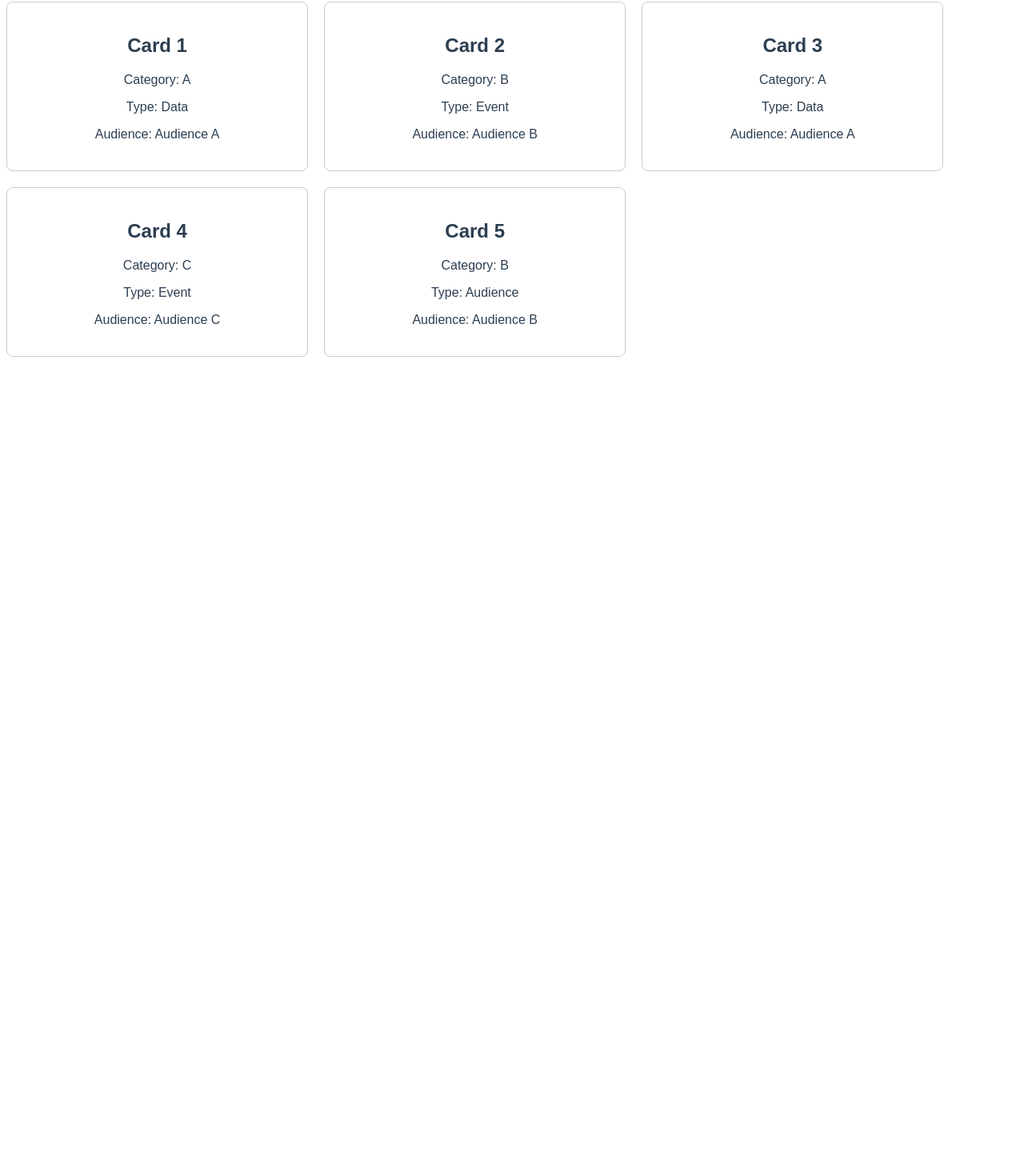
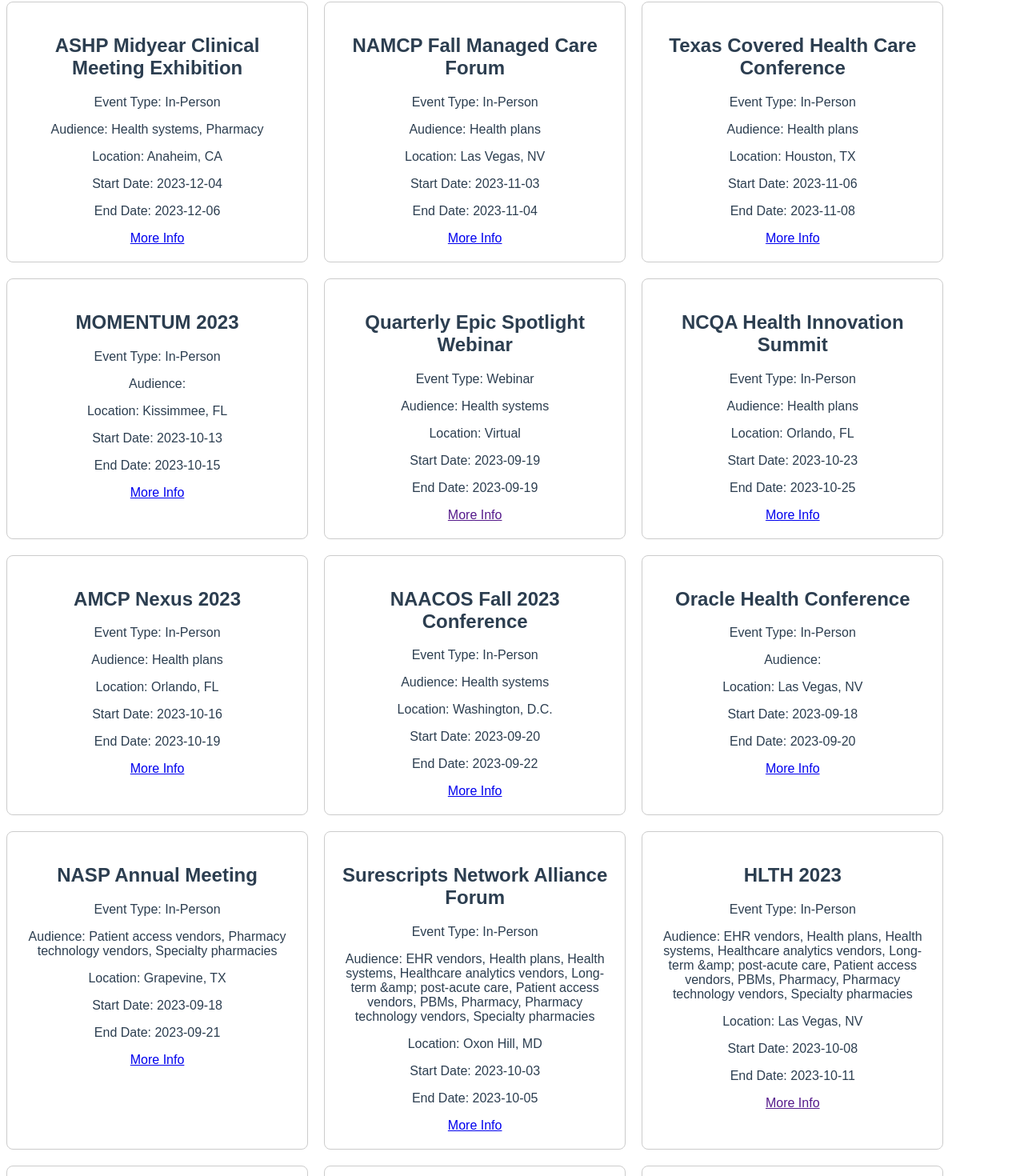
Before and after one commit to AtikshaRana/vue-page, a Vue app: page / in a window 1280 px wide. Shown: the part 204-1674 px from the top of the page at 80% size. Before the commit the page ends 800 px from the top, so only its background shows below. Built offline with nearby package versions, Linux system fonts and the light colour scheme.

Commit message:
Updated the filter

```diff
--- a/src/components/CardList.vue
+++ b/src/components/CardList.vue
@@ -1,5 +1,6 @@
 <template>
   <div>
+    <!-- Search Bar -->
     <input
       type="text"
       v-model="searchQuery"
@@ -19,13 +20,13 @@
         ></span>
       </button>
       <div v-if="showDropdown.data" class="dropdown-content">
-        <label>
-          <input type="checkbox" v-model="filters.data.categoryA" />
-          Data Category A
-        </label>
-        <label>
-          <input type="checkbox" v-model="filters.data.categoryB" />
-          Data Category B
+        <label
+          v-for="date in uniqueStartDates"
+          :key="date"
+          class="dropdown-item"
+        >
+          <input type="checkbox" v-model="filters.data" :value="date" />
+          {{ date }}
         </label>
       </div>
     </div>
@@ -42,13 +43,13 @@
         ></span>
       </button>
       <div v-if="showDropdown.event" class="dropdown-content">
-        <label>
-          <input type="checkbox" v-model="filters.event.categoryA" />
-          Event Category A
-        </label>
-        <label>
-          <input type="checkbox" v-model="filters.event.categoryB" />
-          Event Category B
+        <label
+          v-for="type in uniqueEventTypes"
+          :key="type"
+          class="dropdown-item"
+        >
+          <input type="checkbox" v-model="filters.event" :value="type" />
+          {{ type }}
         </label>
       </div>
     </div>
@@ -65,148 +66,97 @@
         ></span>
       </button>
       <div v-if="showDropdown.audience" class="dropdown-content">
-        <label>
-          <input type="checkbox" v-model="filters.audience.categoryA" />
-          Audience Category A
-        </label>
-        <label>
-          <input type="checkbox" v-model="filters.audience.categoryB" />
-          Audience Category B
+        <label
+          v-for="audience in uniqueAudiences"
+          :key="audience"
+          class="dropdown-item"
+        >
+          <input type="checkbox" v-model="filters.audience" :value="audience" />
+          {{ audience }}
         </label>
       </div>
     </div>
 
+    <!-- Total Cards Display -->
     <p>Total Cards: {{ totalCards }}</p>
+
     <div class="cards">
-      <div v-for="card in filteredCards" :key="card.id" class="card">
-        <h2>{{ card.name }}</h2>
-        <p>Category: {{ card.category }}</p>
-        <p>Type: {{ card.type }}</p>
-        <p>Audience: {{ card.audience }}</p>
+      <div v-for="card in filteredCards" :key="card.title" class="card">
+        <h2>{{ card.title }}</h2>
+        <p>Event Type: {{ card.field_event_type }}</p>
+        <p>Audience: {{ card.field_audience }}</p>
+        <p>Location: {{ card.field_designation }}</p>
+        <p>Start Date: {{ card.field_event_start_date }}</p>
+        <p>End Date: {{ card.field_event_end_date }}</p>
+        <a :href="card.field_id" target="_blank">More Info</a>
       </div>
     </div>
   </div>
 </template>
 
 <script>
+import eventsData from "./events.json";
+
 export default {
   data() {
     return {
       searchQuery: "",
-      cards: [
-        {
-          id: 1,
-          name: "Card 1",
-          category: "A",
-          type: "Data",
-          audience: "Audience A",
-        },
-        {
-          id: 2,
-          name: "Card 2",
-          category: "B",
-          type: "Event",
-          audience: "Audience B",
-        },
-        {
-          id: 3,
-          name: "Card 3",
-          category: "A",
-          type: "Data",
-          audience: "Audience A",
-        },
-        {
-          id: 4,
-          name: "Card 4",
-          category: "C",
-          type: "Event",
-          audience: "Audience C",
-        },
-        {
-          id: 5,
-          name: "Card 5",
-          category: "B",
-          type: "Audience",
-          audience: "Audience B",
-        },
-      ],
       filters: {
-        data: {
-          categoryA: false,
-          categoryB: false,
-        },
-        event: {
-          categoryA: false,
-          categoryB: false,
-        },
-        audience: {
-          categoryA: false,
-          categoryB: false,
-        },
+        data: [],
+        event: [],
+        audience: [],
       },
       showDropdown: {
         data: false,
         event: false,
         audience: false,
       },
+      cards: eventsData.cards,
     };
   },
+
   computed: {
+    uniqueStartDates() {
+      return [
+        ...new Set(this.cards.map((card) => card.field_event_start_date)),
+      ];
+    },
+    uniqueEventTypes() {
+      return [...new Set(this.cards.map((card) => card.field_event_type))];
+    },
+    uniqueAudiences() {
+      return [...new Set(this.cards.map((card) => card.field_audience))];
+    },
+
     filteredCards() {
       return this.cards.filter((card) => {
         // Search functionality
         if (
           this.searchQuery &&
-          !card.name.toLowerCase().includes(this.searchQuery.toLowerCase())
+          !card.title.toLowerCase().includes(this.searchQuery.toLowerCase())
         ) {
           return false;
         }
 
         // Filtering functionality
-        const filters = this.filters;
+        const { data, event, audience } = this.filters;
         if (
-          filters.data.categoryA &&
-          card.type === "Data" &&
-          card.category === "A"
-        )
-          return true;
-        if (
-          filters.data.categoryB &&
-          card.type === "Data" &&
-          card.category === "B"
-        )
-          return true;
-        if (
-          filters.event.categoryA &&
-          card.type === "Event" &&
-          card.category === "A"
-        )
-          return true;
-        if (
-          filters.event.categoryB &&
-          card.type === "Event" &&
-          card.category === "B"
-        )
-          return true;
-        if (filters.audience.categoryA && card.audience === "Audience A")
-          return true;
-        if (filters.audience.categoryB && card.audience === "Audience B")
-          return true;
+          (data.length && !data.includes(card.field_event_start_date)) ||
+          (event.length && !event.includes(card.field_event_type)) ||
+          (audience.length && !audience.includes(card.field_audience))
+        ) {
+          return false;
+        }
 
-        // If no filters are selected, show all cards
-        const noFiltersSelected =
-          Object.values(filters.data).every((value) => !value) &&
-          Object.values(filters.event).every((value) => !value) &&
-          Object.values(filters.audience).every((value) => !value);
-        if (noFiltersSelected) return true;
-
-        return false;
+        return true;
       });
     },
+
     totalCards() {
       return this.filteredCards.length;
     },
   },
+
   methods: {
     toggleDropdown(category) {
       // Close other dropdowns
@@ -223,6 +173,7 @@
 </script>
 
 <style>
+/* Your existing styles */
 .cards {
   display: flex;
   flex-wrap: wrap;
@@ -264,6 +215,19 @@
   margin-top: 5px;
   z-index: 1;
   width: 200px;
+  max-height: 200px;
+  overflow-y: auto;
+}
+
+.dropdown-item {
+  display: flex;
+  align-items: center;
+  margin-bottom: 5px;
+  padding: 5px 0;
+}
+
+.dropdown-item input {
+  margin-right: 10px;
 }
 
 .arrow-up::before {
--- /dev/null
+++ b/src/components/events.json
@@ -0,0 +1,196 @@
+{
+  "cards": [
+    {
+      "title": "ASHP Midyear Clinical Meeting Exhibition",
+      "field_designation": "Anaheim, CA",
+      "field_event_start_date": "2023-12-04",
+      "field_event_end_date": "2023-12-06",
+      "view_node": "\/node\/953",
+      "field_audience": "Health systems, Pharmacy",
+      "field_event_type": "In-Person",
+      "field_id": "https:\/\/www.ashp.org\/meetings-and-conferences\/midyear-clinical-meeting-and-exhibition?loginreturnUrl=SSOCheckOnly",
+      "field_email_id": "",
+      "field_link_text": ""
+    },
+    {
+      "title": "NAMCP Fall Managed Care Forum",
+      "field_designation": "Las Vegas, NV",
+      "field_event_start_date": "2023-11-03",
+      "field_event_end_date": "2023-11-04",
+      "view_node": "\/node\/952",
+      "field_audience": "Health plans",
+      "field_event_type": "In-Person",
+      "field_id": "https:\/\/namcp.org\/home\/conferences\/",
+      "field_email_id": "",
+      "field_link_text": ""
+    },
+    {
+      "title": "Texas Covered Health Care Conference ",
+      "field_designation": "Houston, TX",
+      "field_event_start_date": "2023-11-06",
+      "field_event_end_date": "2023-11-08",
+      "view_node": "\/node\/951",
+      "field_audience": "Health plans",
+      "field_event_type": "In-Person",
+      "field_id": "https:\/\/www.tahpconference.com\/registration",
+      "field_email_id": "",
+      "field_link_text": ""
+    },
+    {
+      "title": "MOMENTUM 2023",
+      "field_designation": "Kissimmee, FL",
+      "field_event_start_date": "2023-10-13",
+      "field_event_end_date": "2023-10-15",
+      "view_node": "\/node\/950",
+      "field_audience": "",
+      "field_event_type": "In-Person",
+      "field_id": "https:\/\/www.modmed.com\/event\/momentum-2023\/",
+      "field_email_id": "",
+      "field_link_text": ""
+    },
+    {
+      "title": "Quarterly Epic Spotlight Webinar",
+      "field_designation": "Virtual",
+      "field_event_start_date": "2023-09-19",
+      "field_event_end_date": "2023-09-19",
+      "view_node": "\/node\/949",
+      "field_audience": "Health systems",
+      "field_event_type": "Webinar",
+      "field_id": "",
+      "field_email_id": "EpicAccountManagement@Surescripts.com",
+      "field_link_text": "Request invite"
+    },
+    {
+      "title": "NCQA Health Innovation Summit",
+      "field_designation": "Orlando, FL",
+      "field_event_start_date": "2023-10-23",
+      "field_event_end_date": "2023-10-25",
+      "view_node": "\/node\/948",
+      "field_audience": "Health plans",
+      "field_event_type": "In-Person",
+      "field_id": "https:\/\/www.ncqasummit.com",
+      "field_email_id": "",
+      "field_link_text": ""
+    },
+    {
+      "title": "AMCP Nexus 2023",
+      "field_designation": "Orlando, FL",
+      "field_event_start_date": "2023-10-16",
+      "field_event_end_date": "2023-10-19",
+      "view_node": "\/node\/947",
+      "field_audience": "Health plans",
+      "field_event_type": "In-Person",
+      "field_id": "https:\/\/amcpnexus.org",
+      "field_email_id": "",
+      "field_link_text": ""
+    },
+    {
+      "title": "NAACOS Fall 2023 Conference",
+      "field_designation": "Washington, D.C.",
+      "field_event_start_date": "2023-09-20",
+      "field_event_end_date": "2023-09-22",
+      "view_node": "\/node\/843",
+      "field_audience": "Health systems",
+      "field_event_type": "In-Person",
+      "field_id": "https:\/\/www.naacos.com\/fall-2023-agenda",
+      "field_email_id": "",
+      "field_link_text": ""
+    },
+    {
+      "title": "Oracle Health Conference",
+      "field_designation": "Las Vegas, NV",
+      "field_event_start_date": "2023-09-18",
+      "field_event_end_date": "2023-09-20",
+      "view_node": "\/node\/842",
+      "field_audience": "",
+      "field_event_type": "In-Person",
+      "field_id": "https:\/\/www.oracle.com\/oracle-health-conference\/",
+      "field_email_id": "",
+      "field_link_text": ""
+    },
+    {
+      "title": "NASP Annual Meeting ",
+      "field_designation": "Grapevine, TX",
+      "field_event_start_date": "2023-09-18",
+      "field_event_end_date": "2023-09-21",
+      "view_node": "\/node\/841",
+      "field_audience": "Patient access vendors, Pharmacy technology vendors, Specialty pharmacies",
+      "field_event_type": "In-Person",
+      "field_id": "https:\/\/naspnet.org\/annual-meeting",
+      "field_email_id": "",
+      "field_link_text": ""
+    },
+    {
+      "title": "Surescripts Network Alliance Forum",
+      "field_designation": "Oxon Hill, MD",
+      "field_event_start_date": "2023-10-03",
+      "field_event_end_date": "2023-10-05",
+      "view_node": "\/node\/840",
+      "field_audience": "EHR vendors, Health plans, Health systems, Healthcare analytics vendors, Long-term \u0026amp; post-acute care, Patient access vendors, PBMs, Pharmacy, Pharmacy technology vendors, Specialty pharmacies",
+      "field_event_type": "In-Person",
+       "field_id": "https:\/\/events.bizzabo.com\/2023networkallianceforum\/home",
+      "field_email_id": "",
+      "field_link_text": "Register"
+    },
+    {
+      "title": "HLTH 2023",
+      "field_designation": "Las Vegas, NV",
+      "field_event_start_date": "2023-10-08",
+      "field_event_end_date": "2023-10-11",
+      "view_node": "\/who-we-are\/events\/hlth-2023",
+      "field_audience": "EHR vendors, Health plans, Health systems, Healthcare analytics vendors, Long-term \u0026amp; post-acute care, Patient access vendors, PBMs, Pharmacy, Pharmacy technology vendors, Specialty pharmacies",
+      "field_event_type": "In-Person",
+     "field_id": "",
+      "field_email_id": "",
+      "field_link_text": "Learn More"
+    },
+    {
+      "title": "2023 eClinicalWorks National Conference",
+      "field_designation": "Nashville, TN",
+      "field_event_start_date": "2023-10-20",
+      "field_event_end_date": "2023-10-22",
+      "view_node": "\/node\/837",
+      "field_audience": "EHR vendors",
+      "field_event_type": "In-Person",
+       "field_id": "https:\/\/events.eclinicalworks.com\/event\/Nashville23\/home",
+      "field_email_id": "",
+      "field_link_text": ""
+    },
+    {
+      "title": "NAHC 2023 Conference ",
+      "field_designation": "National Harbor, MD",
+      "field_event_start_date": "2023-10-15",
+      "field_event_end_date": "2023-10-17",
+      "view_node": "\/node\/827",
+      "field_audience": "Long-term \u0026amp; post-acute care",
+      "field_event_type": "In-Person",
+      "field_id": "https:\/\/s23.a2zinc.net\/clients\/NAHC\/NAHCEXPO23\/Public\/mainhall.aspx",
+      "field_email_id": "",
+      "field_link_text": ""
+    },
+    {
+      "title": "athenahealth Thrive Summit",
+      "field_designation": "Austin, TX",
+      "field_event_start_date": "2023-10-09",
+      "field_event_end_date": "2023-10-11",
+      "view_node": "\/athenahealth-thrive-summit",
+      "field_audience": "",
+      "field_event_type": "In-Person",
+      "field_id": "",
+      "field_email_id": "",
+      "field_link_text": ""
+    },
+    {
+      "title": "NCPA 2023 Annual Convention ",
+      "field_designation": "Orlando, FL",
+      "field_event_start_date": "2023-09-14",
+      "field_event_end_date": "2023-09-17",
+      "view_node": "\/node\/132",
+      "field_audience": "Pharmacy, Pharmacy technology vendors",
+      "field_event_type": "In-Person",
+      "field_id": "https:\/\/ncpa.org\/annual-convention",
+      "field_email_id": "",
+      "field_link_text": ""
+    }
+  ]
+}
```
